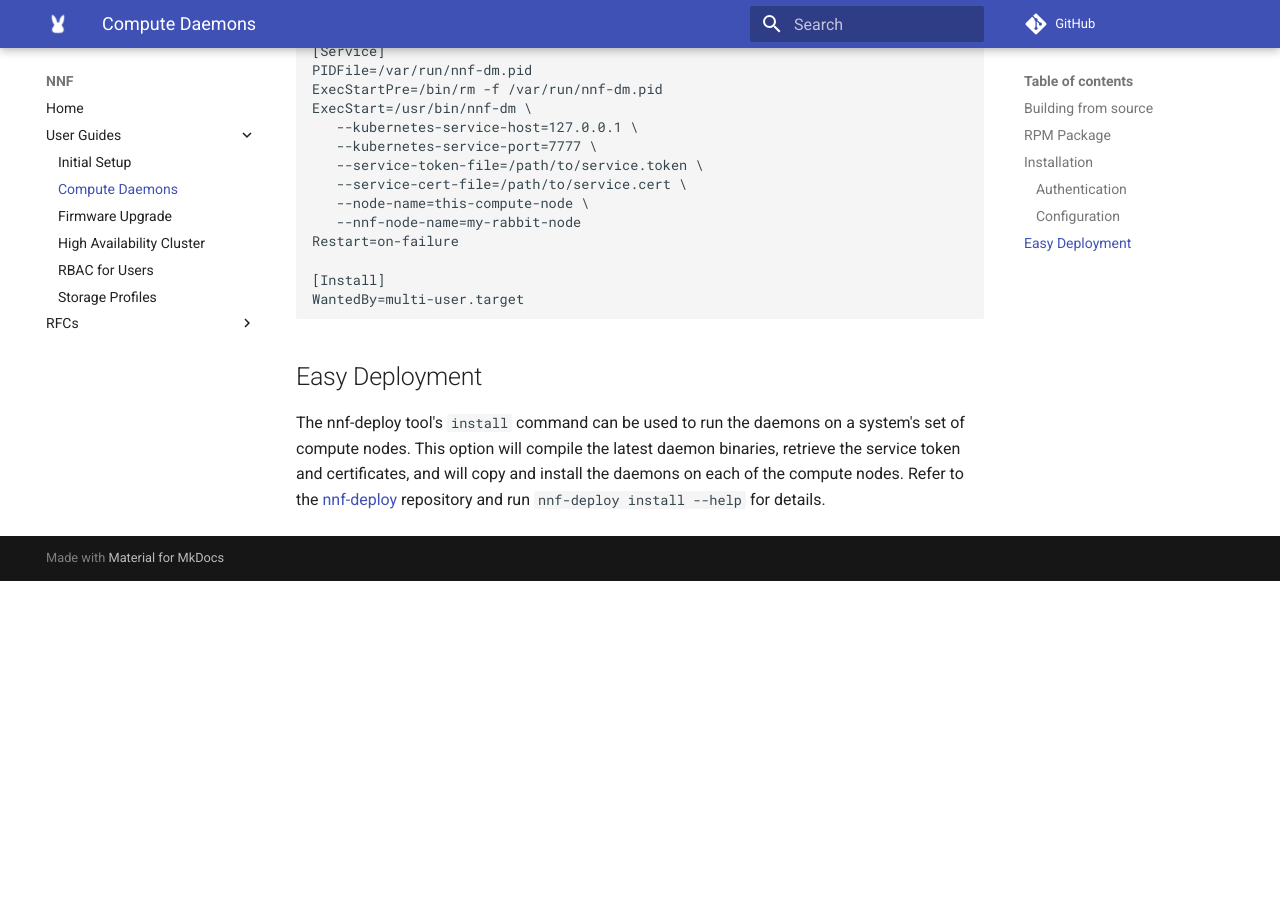
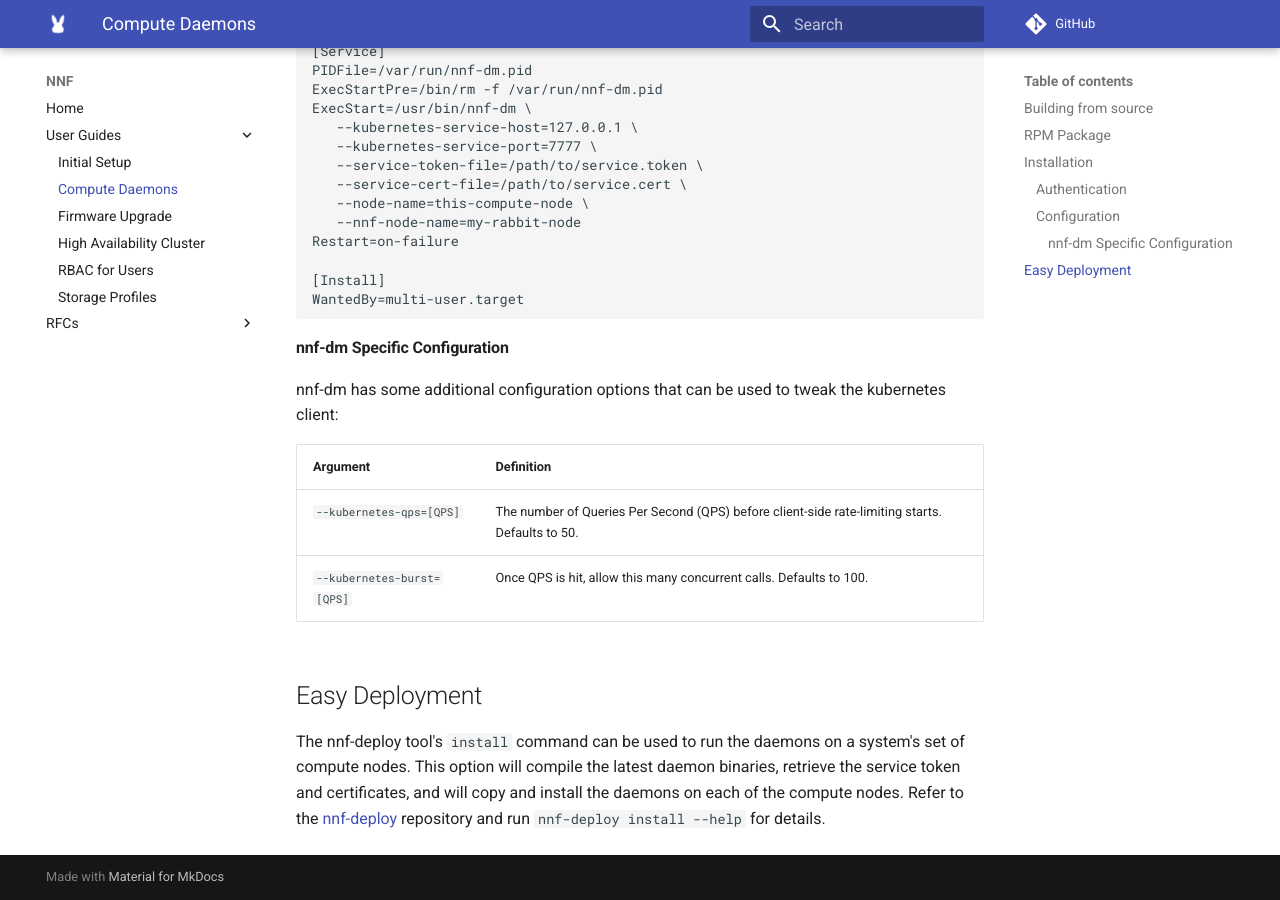
Before and after one commit to NearNodeFlash/NearNodeFlash.github.io, an MkDocs documentation site: the page built from docs/guides/compute-daemons/readme.md, in a window 1280 px wide and 900 px high, scrolled down 2277 px. Built offline with MkDocs 1.6.1 and Material for MkDocs 9.7.7, drawn with Linux system fonts in a browser that asks for light colours; comment, search, counter and statistics services are not loaded; before the commit the page ends 2858 px from its top, so only the background shows below that; some of the changed text lies outside the part shown.

Commit message:
Added nnf-dm specific configuration (for k8s QPS/Burst)
Signed-off-by: Blake Devcich <blake.devcich@hpe.com>

````diff
--- a/docs/guides/compute-daemons/readme.md
+++ b/docs/guides/compute-daemons/readme.md
@@ -83,6 +83,15 @@ Restart=on-failure
 WantedBy=multi-user.target
 ```
 
+#### nnf-dm Specific Configuration
+
+nnf-dm has some additional configuration options that can be used to tweak the kubernetes client:
+
+| Argument | Definition |
+| -------- | ---------- |
+| `--kubernetes-qps=[QPS]` | The number of Queries Per Second (QPS) before client-side rate-limiting starts. Defaults to 50.
+| `--kubernetes-burst=[QPS]` | Once QPS is hit, allow this many concurrent calls. Defaults to 100.
+
 ## Easy Deployment
 
 The nnf-deploy tool's `install` command can be used to run the daemons on a system's set of compute nodes. This option will compile the latest daemon binaries, retrieve the service token and certificates, and will copy and install the daemons on each of the compute nodes. Refer to the [nnf-deploy](https://github.com/NearNodeFlash/nnf-deploy) repository and run `nnf-deploy install --help` for details.
````
Also changed, not shown: other parts of docs/guides/compute-daemons/readme.md (+1 -1 lines).
